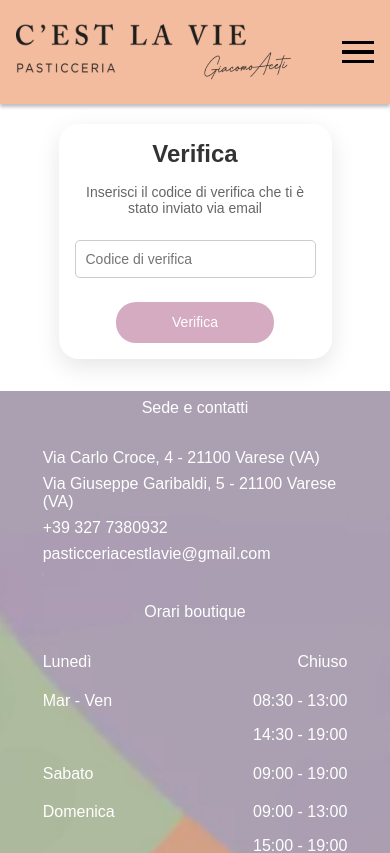
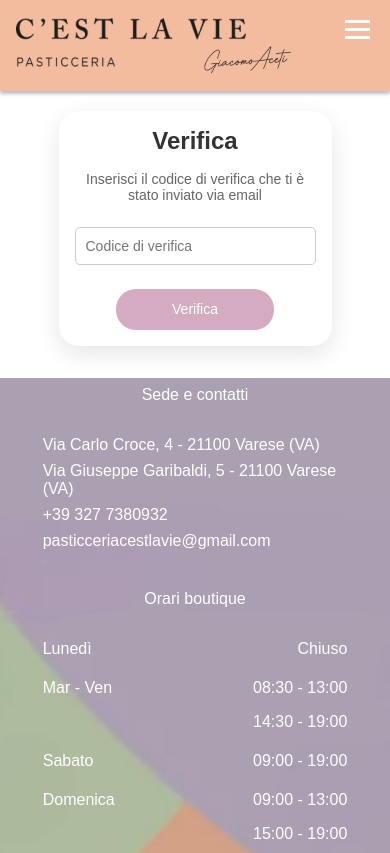
Before and after one commit to nalodagreat/PW4-Frontend-Mossali-Tijani-Figini, a Next.js app: page /verify in a window 390 px wide. Shown: the top 853 px of the page. Built offline with nearby package versions, Linux system fonts and the light colour scheme; no server answers.

Commit message:
header modification+adding hamburger menu

```diff
--- a/src/components/header/header.js
+++ b/src/components/header/header.js
@@ -37,6 +37,15 @@
     checkSession();
   }, []);
 
+  // Disabilita scroll della pagina quando il menu è aperto
+  useEffect(() => {
+    if (menuOpen) {
+      document.body.style.overflow = "hidden"; // Disabilita lo scroll della pagina
+    } else {
+      document.body.style.overflow = "auto"; // Abilita lo scroll quando il menu è chiuso
+    }
+  }, [menuOpen]);
+
   const handleLogout = async () => {
     try {
       const response = await fetch("http://localhost:8080/auth/logout", {
@@ -53,20 +62,6 @@
     }
   };
 
-  // Funzione per chiudere il menu cliccando fuori dal menu
-  const handleOutsideClick = (e) => {
-    if (menuOpen && !e.target.closest(`.${styles.navigation}`) && !e.target.closest(`.${styles.hamburger}`)) {
-      setMenuOpen(false);
-    }
-  };
-
-  useEffect(() => {
-    document.addEventListener("click", handleOutsideClick);
-    return () => {
-      document.removeEventListener("click", handleOutsideClick);
-    };
-  }, [menuOpen]);
-
   return (
     <header className={styles.header}>
       <div className={styles.logoContainer}>
@@ -76,25 +71,37 @@
       </div>
 
       {/* Bottone hamburger per dispositivi mobili */}
-      <div className={styles.hamburger} onClick={() => setMenuOpen(!menuOpen)}>
-        <div className={styles.burgerLine}></div>
-        <div className={styles.burgerLine}></div>
-        <div className={styles.burgerLine}></div>
+      <div
+        className={`${styles.menuIcon} ${menuOpen ? styles.menuOpen : ""}`}
+        onClick={() => setMenuOpen(!menuOpen)}
+      >
+        <div></div>
+        <div></div>
+        <div></div>
       </div>
 
       {/* Menu navigazione */}
-      <nav className={`${styles.navigation} ${menuOpen ? styles.menuOpen : ""}`}>
+      <nav
+        className={`${styles.navigation} ${menuOpen ? styles.menuOpen : ""}`}
+      >
         {/* X per chiudere il menu */}
         <div className={styles.closeMenu} onClick={() => setMenuOpen(false)}>
           <span>&times;</span>
         </div>
-
+        <div className={styles.desktopNavigation}>
         <a href="/">Home</a>
         <a href="/products">Prodotti</a>
         <a href="/contacts">Contatti</a>
+        </div>
+
+
+
         {isLoggedIn ? (
           <div className={styles.welcomeSection}>
-            <Link href={isAdmin ? "/admin" : "/user"} className={styles.userLink}>
+            <Link
+              href={isAdmin ? "/admin" : "/user"}
+              className={styles.userLink}
+            >
               Ciao, {userName}
             </Link>
           </div>
@@ -103,6 +110,7 @@
             <Image src={profilo} alt="Profilo" className={styles.userIcon} />
           </Link>
         )}
+
         {/* Logout in basso a destra */}
         {isLoggedIn && (
           <button onClick={handleLogout} className={styles.logoutButton}>
--- a/src/components/header/header.module.css
+++ b/src/components/header/header.module.css
@@ -1,3 +1,105 @@
+/* Icona del menu hamburger (nascosta di default) */
+.menuIcon {
+  display: none; /* Nascondi di default */
+}
+
+/* Stili del menu hamburger e navigazione mobile */
+@media(max-width: 991px) {
+  /* Mostra il menu hamburger solo sui dispositivi mobili */
+  .menuIcon {
+    display: flex;
+    flex-direction: column;
+    gap: 0.3rem;
+    cursor: pointer;
+    position: absolute;
+    right: 20px; /* Posizionato a destra */
+    top: 20px;
+    z-index: 1001; /* Sopra tutto */
+  }
+
+
+  .menuIcon div {
+    width: 25px;
+    height: 3px;
+    background-color: #ffffff;
+    transition: transform 0.3s ease, opacity 0.3s ease;
+  }
+
+  .menuOpen .menuIcon div:nth-child(1) {
+    transform: rotate(45deg) translate(5px, 5px);
+  }
+
+  .menuOpen .menuIcon div:nth-child(2) {
+    opacity: 0;
+  }
+
+  .menuOpen .menuIcon div:nth-child(3) {
+    transform: rotate(-45deg) translate(5px, -5px);
+  }
+
+  /* Menu di navigazione mobile */
+  .navigation {
+    position: fixed;
+    top: 0;
+    left: 0;
+    right: 0;
+    bottom: 0;
+    background-color: #f3bc9f;
+    height: 100vh;
+    width: 100%;
+    display: flex;
+    flex-direction: column;
+    align-items: center; /* Centra gli elementi orizzontalmente */
+    justify-content: center; /* Centra gli elementi verticalmente */
+    z-index: 1000;
+    transform: translateX(100%); /* Fuori vista inizialmente */
+    transition: transform 0.5s ease-in-out;
+    overflow-y: hidden;
+  }
+
+  .navigation.menuOpen {
+    transform: translateX(0); /* Porta il menu visibile */
+  }
+
+  .navigation a {
+    text-decoration: none;
+    color: inherit;
+    font-size: 1.5rem;
+    margin: 1rem 0;
+  }
+
+  /* Pulsante logout nel menu mobile */
+  .logoutButton {
+    position: absolute;
+    bottom: 2rem;
+    right: 2rem;
+    background: transparent;
+    border: none;
+    color: #000;
+    font-weight: bold;
+    cursor: pointer;
+  }
+
+  /* Stili aggiuntivi per pulsante logout e link utente */
+  .logoutButton:hover {
+    color: #d9534f; /* Colore rosso scuro per il logout all’hover */
+  }
+
+  .userLink {
+    color: #901010; /* Colore del link utente */
+    font-weight: bold;
+    text-decoration: none;
+    cursor: pointer;
+    transition: color 0.3s ease;
+  }
+
+  .userLink:hover {
+    color: #005b99; /* Colore leggermente più scuro all’hover */
+    text-decoration: underline;
+  }
+}
+
+/* Stili del contenitore dell'intestazione */
 .header {
   background-color: #f3bc9f;
   box-shadow: 0 0.2rem 0.2rem rgba(0, 0, 0, 0.25);
@@ -16,107 +118,98 @@
   align-items: center;
 }
 
-.navigation {
-  display: flex;
-  flex-direction: row;
-  align-items: center;
-  justify-content: center;
-  gap: 2rem;
-  color: #000;
-  font: 400 1rem Montserrat, sans-serif;
-}
-
-.navigation a {
-  text-decoration: none;
-  color: inherit;
-  margin-right: 8%;
-}
-
-.socialIcons {
-  display: flex;
-  gap: 2.5rem;
-}
-
-.userIcon, .cartIcon {
+/* Stili per le icone utente */
+.userIcon {
   width: 2.2rem;
   height: auto;
 }
 
-/* Hamburger Menu */
-.hamburger {
-  display: none;
-  cursor: pointer;
-  flex-direction: column;
-  gap: 0.4rem;
+/* Chiudi menu solo sui dispositivi mobili */
+.closeMenu {
+  display: none; /* Nascondi di default */
 }
 
-.burgerLine {
-  width: 2rem;
-  height: 0.2rem;
-  background-color: #000;
+@media (max-width: 768px) {
+  .closeMenu {
+    display: block; /* Mostra solo sui dispositivi mobili */
+  }
 }
 
-/* X per chiudere il menu */
-.closeMenu {
-  position: absolute;
-  top: -0.3rem;
-  right: 1rem;
-  font-size: 4rem;
-  color: #000;
+/* Centro il menu di navigazione solo su desktop */
+.navigation {
+  display: flex;
+  justify-content: center; /* Centra i link orizzontalmente */
+  gap: 2rem; /* Distanza tra i link */
+  width: 100%;
+}
+
+/* Aggiungi il link styling per ogni link di navigazione */
+.navigation a {
+  color: #000000;
+  text-decoration: none;
+  font-weight: 500;
+  padding: 0.5rem 1.2rem;
+  border-radius: 8px;
+  transition: color 0.3s ease, background-color 0.3s ease, transform 0.2s ease, box-shadow 0.2s ease;
   cursor: pointer;
 }
 
-@media (max-width: 991px) {
-  .header {
-    padding: 1rem;
+.navigation a:hover {
+  color: #D5ABC2;
+  transform: translateY(-3px);
 }
 
-  .logoContainer {
-    margin-right: auto;
+/* Solo per dispositivi desktop */
+@media (min-width: 992px) {
+  .navigation {
+    justify-content: center; /* Centra i link */
+    flex-grow: 1; /* Flessibilità per il centro */
+  }
 }
 
-  .hamburger {
+/* Allineamento e spostamento a destra dei contenuti utente (icona, testo, logout) */
+.userSection {
   display: flex;
+  align-items: center;
+  justify-content: flex-end; /* Allinea gli elementi a destra */
+  margin-left: auto; /* Forza l'allineamento a destra */
 }
 
-  .navigation {
-    position: absolute;
-    top: 0;
-    right: -100%;
-    background-color: #f3bc9f;
-    height: 100vh;
-    width: 100%;
-    display: flex;
-    flex-direction: column;
-    align-items: center;
-    justify-content: center;
-    transition: right 0.5s ease-in-out; /* Animazione più lenta */
+.welcomeText {
+  margin-right: 20px; /* Distanza tra il nome utente e il logout */
+  font-size: 1.1rem;
+  font-weight: 600;
+  color: #333;
 }
 
-  .navigation a {
-    font-size: 1.5rem;
-    margin: 1rem 0;
+/* Allineamento icona utente a destra con le altre sezioni */
+.userIcon {
+  width: 2.2rem;
+  height: auto;
+  margin-left: 20px; /* Distanza tra icona utente e pulsante di logout */
 }
 
-  .navigation .userLink,
-  .navigation .logoutButton {
-    font-size: 1.2rem;
-  }
-
-  /* Menu aperto */
-  .menuOpen {
-    right: 0;
-  }
-
-  /* Logout in basso a destra */
+/* Pulsante logout */
 .logoutButton {
-    position: absolute;
-    bottom: 2rem;
-    right: 2rem;
   background: transparent;
   border: none;
   color: #000;
   font-weight: bold;
   cursor: pointer;
 }
+
+.logoutButton:hover {
+  color: #d9534f; /* Colore rosso scuro per il logout all’hover */
 }
+.desktopNavigation{
+  display: flex;
+  justify-content: center; /* Centra i link orizzontalmente */
+  gap: 2rem; /* Distanza tra i link */
+  width: 100%;
+}
+@media (max-width: 400px) {
+  .desktopNavigation a {
+    font-size: 1rem; /* Riduce la dimensione del testo */
+    padding: 0.3rem 0.8rem; /* Riduce il padding */
+  }
+}
--- a/src/components/home/hero/hero.module.css
+++ b/src/components/home/hero/hero.module.css
@@ -9,6 +9,7 @@
   margin-top: -6px;
   overflow: hidden;
   font-family: 'Playfair Display', serif;
+
 }
 
 .heroImageWrapper {
--- a/src/components/products/grid/grid.module.css
+++ b/src/components/products/grid/grid.module.css
@@ -39,7 +39,7 @@
 }
 
 .orderButton:hover {
-  background-color: #45a049;
+  background-color: #D5ABC2;
 }
 
 .commentAndOrder {
```
Lines whose indentation alone changed are shown as unchanged.
